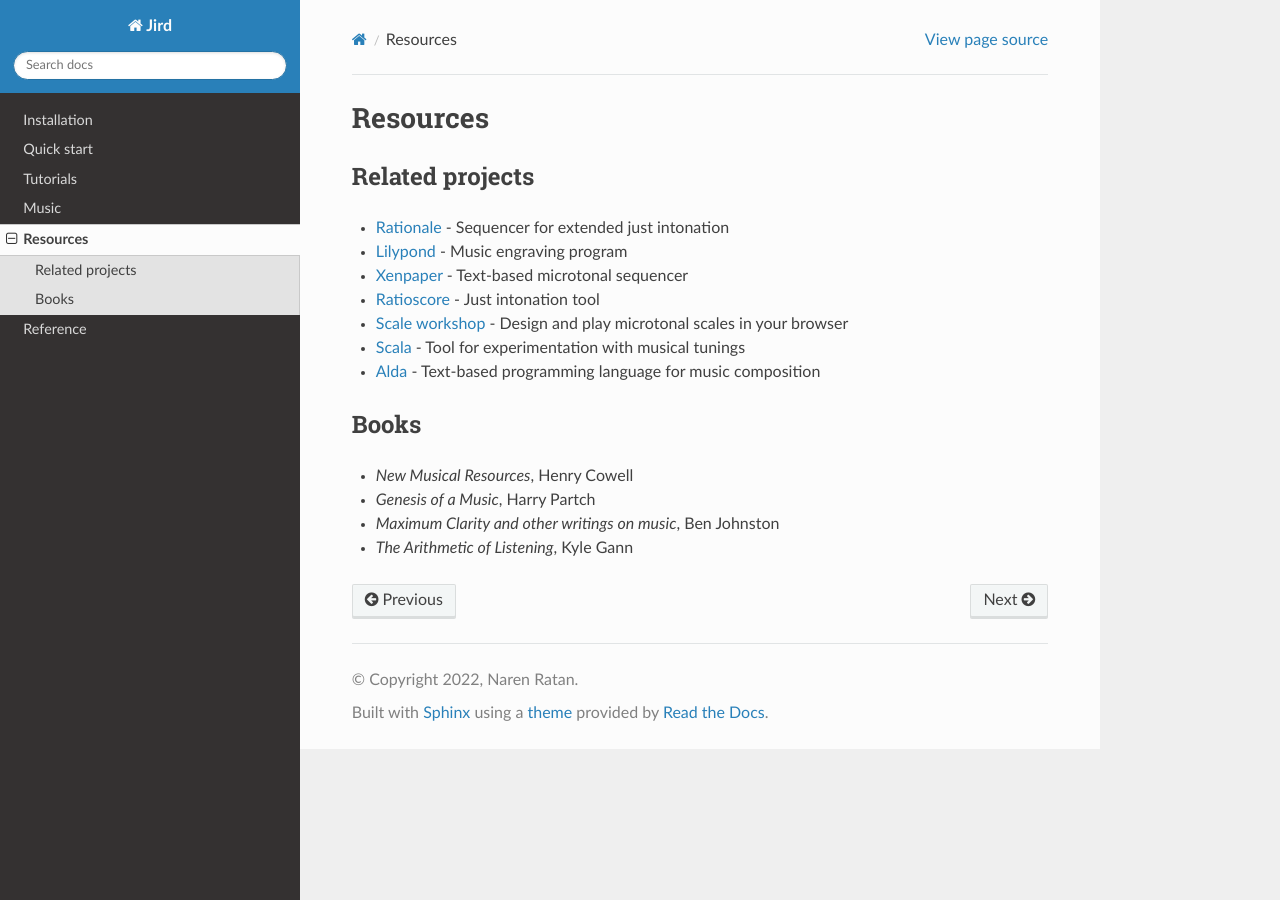
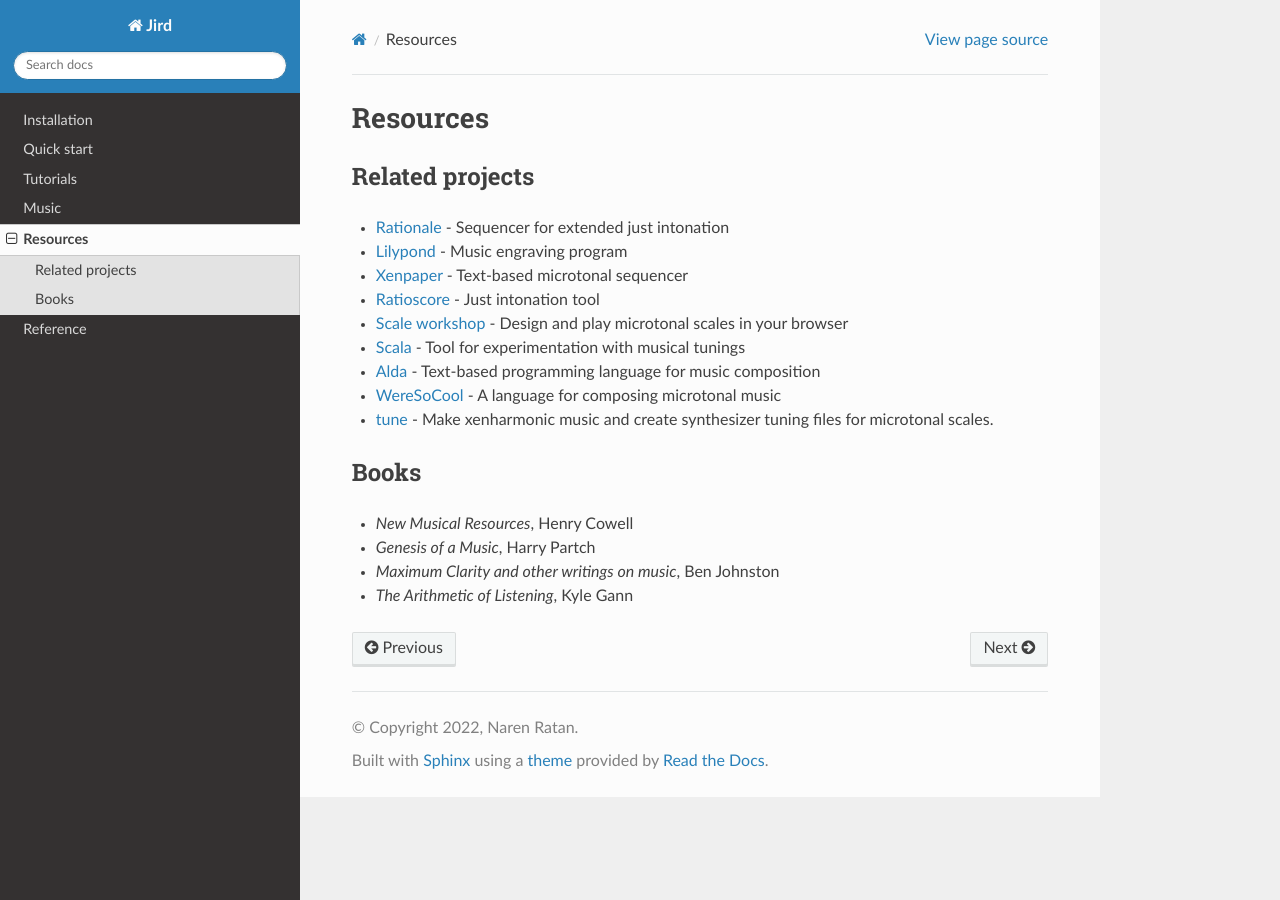
Before and after one commit to narenratan/jird, a Sphinx documentation site: the page built from docs/source/resources.rst, in a window 1280 px wide. Built offline with Sphinx 7.4.7 and the Read the Docs theme 2.0.0, drawn with Linux system fonts in a browser that asks for light colours.

Commit message:
Add WereSoCool and tune to related projects in docs

```diff
--- a/docs/source/resources.rst
+++ b/docs/source/resources.rst
@@ -10,6 +10,8 @@
 - `Scale workshop <https://sevish.com/scaleworkshop/>`_ - Design and play microtonal scales in your browser
 - `Scala <https://www.huygens-fokker.org/scala/>`_ - Tool for experimentation with musical tunings
 - `Alda <https://github.com/alda-lang/alda>`_ - Text-based programming language for music composition
+- `WereSoCool <https://www.weresocool.org/>`_ - A language for composing microtonal music
+- `tune <https://github.com/Woyten/tune>`_ - Make xenharmonic music and create synthesizer tuning files for microtonal scales.
 
 Books
 -----
--- a/docs/source/spelling_wordlist.txt
+++ b/docs/source/spelling_wordlist.txt
@@ -43,6 +43,7 @@
 usr
 utils
 wav
+xenharmonic
 xiz
 zyn
 zynaddsubfx
```
